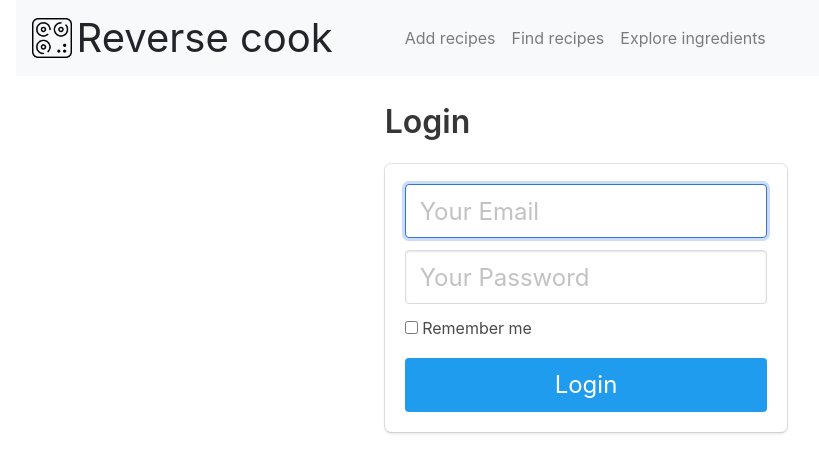
After one commit to scogra17/CookbookApp, a Flask app: page /login in a window 1280 px wide. The commit adds this page. Shown: the top 473 px of the page, without its empty margins (54-873 px from the left). Run offline with Flask 2, Linux system fonts and the light colour scheme; some libraries are stand-ins or nearby versions.

Commit message:
add users and authentication

```diff
--- a/app.py
+++ b/app.py
@@ -1,18 +1,31 @@
 import sys
-from flask import Flask, render_template, request, redirect
+from flask import Flask, render_template, request, redirect, url_for, flash
 from flask_sqlalchemy import SQLAlchemy
 from sqlalchemy import func, text
 from datetime import datetime
 from math import inf
+from werkzeug.security import generate_password_hash, check_password_hash
 
 from flask_migrate import Migrate
+from flask_login import UserMixin, LoginManager, login_user, logout_user, login_required, current_user
 
 app = Flask(__name__)
 app.config['SQLALCHEMY_DATABASE_URI'] = 'sqlite:///test.db'
 app.config['SQLALCHEMY_TRACK_MODIFICATIONS'] = False
+app.config['SECRET_KEY'] = '9OLWxND4o83j4K4iuopO'
+
 db = SQLAlchemy(app)
 
 migrate = Migrate(app, db)
+
+login_manager = LoginManager()
+login_manager.login_view = 'login'
+login_manager.init_app(app)
+
+@login_manager.user_loader
+def load_user(user_id):
+    # since the user_id is just the primary key of our user table, use it in the query for the user
+    return User.query.get(int(user_id))
 
 class Recipe(db.Model):
 	id = db.Column(db.Integer, primary_key=True)
@@ -51,8 +64,19 @@ class RecipeIngredient(db.Model):
 		return "<id: %r, recipe_id: %r , ingredient_id: %r>"\
 		% (self.id, self.recipe_id, self.ingredient_id)
 
+class User(UserMixin, db.Model):
+    id = db.Column(db.Integer, primary_key=True)
+    email = db.Column(db.String(100), unique=True)
+    password = db.Column(db.String(100))
+    first_name = db.Column(db.String(1000))
+    last_name = db.Column(db.String(1000))
+
+    def __repr__(self):
+    	return '<User %r>' % self.email
+
 
 @app.route('/', methods=['GET', 'POST'])
+@login_required
 def index():
 	if request.method == 'POST':
 		name = request.form['name']
@@ -70,7 +94,67 @@ def index():
 		return render_template('index.html', recipes=recipes)
 
 
+@app.route('/login', methods=['POST', 'GET'])
+def login():
+	if request.method == 'POST':
+	    email = request.form.get('email')
+	    password = request.form.get('password')
+	    remember = True if request.form.get('remember') else False
+
+	    user = User.query.filter_by(email=email).first()
+
+	    # check if user actually exists
+	    # take the user supplied password, hash it, and compare it to the hashed password in database
+	    if not user or not check_password_hash(user.password, password):
+	        flash('Please check your login details and try again.')
+	        return redirect(url_for('login')) # if user doesn't exist or password is wrong, reload the page
+
+	    # if the above check passes, then we know the user has the right credentials
+	    login_user(user, remember=remember)
+	    return redirect(url_for('profile'))
+	else:
+	    return render_template('login.html')
+
+
+@app.route('/signup', methods=['POST', 'GET'])
+def signup():
+	if request.method == 'POST':
+	    # validate and add user to database
+	    email = request.form.get('email')
+	    first_name = request.form.get('name')
+	    password = request.form.get('password')
+
+	    user = User.query.filter_by(email=email).first() # if this returns a user, then the email already exists in database
+
+	    if user: # if a user is found, we want to redirect back to signup page so user can try again
+	        flash('Email address already exists')
+	        return redirect(url_for('signup'))
+
+	     # create new user with the form data. Hash the password so plaintext version isn't saved.
+	    new_user = User(email=email, first_name=first_name, password=generate_password_hash(password, method='sha256'))
+
+	    # add the new user to the database
+	    db.session.add(new_user)
+	    db.session.commit()
+
+	    return redirect(url_for('login'))
+	else:
+		return render_template('signup.html')
+
+
+@app.route('/logout')
+@login_required
+def logout():
+    logout_user()
+    return redirect(url_for('login'))
+
+@app.route('/profile')
+@login_required
+def profile():
+    return render_template('profile.html', name=current_user.first_name)
+
 @app.route('/explore_ingredients', methods=['GET', 'POST'])
+@login_required
 def explore_ingredients():
 	if request.method == 'POST':
 		name = request.form['name']
@@ -91,6 +175,7 @@ def explore_ingredients():
 		return render_template('ingredients.html', ingredients=ingredients)
 
 @app.route('/find_recipes', methods=['GET', 'POST'])
+@login_required
 def find_recipes():
 	if request.method == 'POST':
 		form_recipe_ingredient_count = int(request.form['form_recipe_ingredient_count'] or 1000)
@@ -115,6 +200,7 @@ def find_recipes():
 		return render_template('find_recipes.html')
 
 @app.route('/explore_recipe_ingredients', methods=['GET'])
+@login_required
 def explore_recipe_ingredients():
 	recipeIngredients = RecipeIngredient.query.all()
 	if len(recipeIngredients) == 0:
@@ -125,6 +211,7 @@ def explore_recipe_ingredients():
 
 
 @app.route('/delete/<int:id>')
+@login_required
 def delete(id):
 	recipe = Recipe.query.get_or_404(id)
 
@@ -137,6 +224,7 @@ def delete(id):
 
 
 @app.route('/update/<int:id>', methods=['GET', 'POST'])
+@login_required
 def update(id):
 	recipe = Recipe.query.get_or_404(id)
 
@@ -148,8 +236,6 @@ def update(id):
 		.filter(Recipe.id == RecipeIngredient.recipe_id)\
 		.filter(Ingredient.id == RecipeIngredient.ingredient_id)\
 		.filter(Recipe.id == id).order_by(Recipe.created_at).all()
-
-	print(recipe_ingredients, file=sys.stdout)
 
 	if request.method == 'POST':
 		recipe.name = request.form['name']
@@ -168,6 +254,7 @@ def update(id):
 
 
 @app.route('/update/<int:id>/add_ingredient', methods=['POST'])
+@login_required
 def add_ingredient(id):
 	recipe = Recipe.query.get_or_404(id)
 	recipeName = recipe.name
@@ -193,6 +280,7 @@ def add_ingredient(id):
 			return "There was a problem adding the ingredient."
 
 @app.route('/update/<int:id>/delete/<int:recipe_ingredient_id>')
+@login_required
 def delete_recipe_ingredient(id, recipe_ingredient_id):
 	recipe_ingredient = RecipeIngredient.query.get_or_404(recipe_ingredient_id)
 
--- a/templates/base.html
+++ b/templates/base.html
@@ -5,6 +5,7 @@
   <meta charset="UTF-8">
   <meta name="viewport" content="width=device-width, initial-scale=1.0">
   <meta http-equiv="X-UA-Compatible" content="ie=edge">
+  <link rel="stylesheet" href="https://cdnjs.cloudflare.com/ajax/libs/bulma/0.7.2/css/bulma.min.css" />
   <link rel="stylesheet" href="https://stackpath.bootstrapcdn.com/bootstrap/4.3.1/css/bootstrap.min.css" integrity="sha384-ggOyR0iXCbMQv3Xipma34MD+dH/1fQ784/j6cY/iJTQUOhcWr7x9JvoRxT2MZw1T" crossorigin="anonymous">
   <link rel="stylesheet" href="{{ url_for('static', filename='css/main.css') }}">
   {% if title %}
--- /dev/null
+++ b/templates/login.html
@@ -0,0 +1,36 @@
+{% extends "base.html" %}
+
+{% block content %}
+<div class="column is-4 is-offset-4">
+    <h3 class="title">Login</h3>
+    <div class="box">
+    {% with messages = get_flashed_messages() %}
+    {% if messages %}
+        <div class="notification is-danger">
+            {{ messages[0] }}
+        </div>
+    {% endif %}
+    {% endwith %}
+        <form method="POST" action="/login">
+            <div class="field">
+                <div class="control">
+                    <input class="input is-large" type="email" name="email" placeholder="Your Email" autofocus="">
+                </div>
+            </div>
+
+            <div class="field">
+                <div class="control">
+                    <input class="input is-large" type="password" name="password" placeholder="Your Password">
+                </div>
+            </div>
+            <div class="field">
+                <label class="checkbox">
+                    <input type="checkbox">
+                    Remember me
+                </label>
+            </div>
+            <button class="button is-block is-info is-large is-fullwidth">Login</button>
+        </form>
+    </div>
+</div>
+{% endblock %}
--- a/templates/snippets/home_title.html
+++ b/templates/snippets/home_title.html
@@ -1,5 +1,3 @@
-
-
 <nav id="nav-bar" class="navbar navbar-expand-lg navbar-light bg-light container">
 	<div onclick="location.href='/';" style="cursor: pointer;" class="site-header">
 		<img id="kitchen-logo" src="../../static/img/kitchen.png" alt="kitchen.png">
@@ -11,15 +9,25 @@
 
   <div class="collapse navbar-collapse" id="navbarSupportedContent">
     <ul id="expanded-options" class="navbar-nav mr-auto">
-      <li class="nav-item active">
-        <a class="nav-link" href="/">Home <span class="sr-only">(current)</span></a>
+      <li class="nav-item">
+        <a class="nav-link" href="/">Add recipes</a>
+      </li>
+       <li class="nav-item">
+        <a class="nav-link" href="/find_recipes">Find recipes</a>
       </li>
       <li class="nav-item">
         <a class="nav-link" href="/explore_ingredients">Explore ingredients</a>
       </li>
-       <li class="nav-item">
-        <a class="nav-link" href="/find_recipes">Find recipes</a>
+
+      {% if current_user.is_authenticated %}
+      <li class="nav-item">
+        <a class="nav-link" href="/profile">Profile</a>
       </li>
+      <li class="nav-item">
+        <a class="nav-link" href="/logout">Logout</a>
+      </li>
+      {% endif %}
+
     </ul>
   </div>
 </nav>
```
Also changed, not shown: migrations/versions/51d2a3893856_add_user_class.py (added, +36 -0 lines), templates/profile.html (added, +7 -0 lines), templates/signup.html (added, +37 -0 lines), templates/snippets/navigation_buttons.html (deleted, +0 -8 lines), README.md, static/css/main.css (line endings or trailing spaces), test.db, 3 other files.
